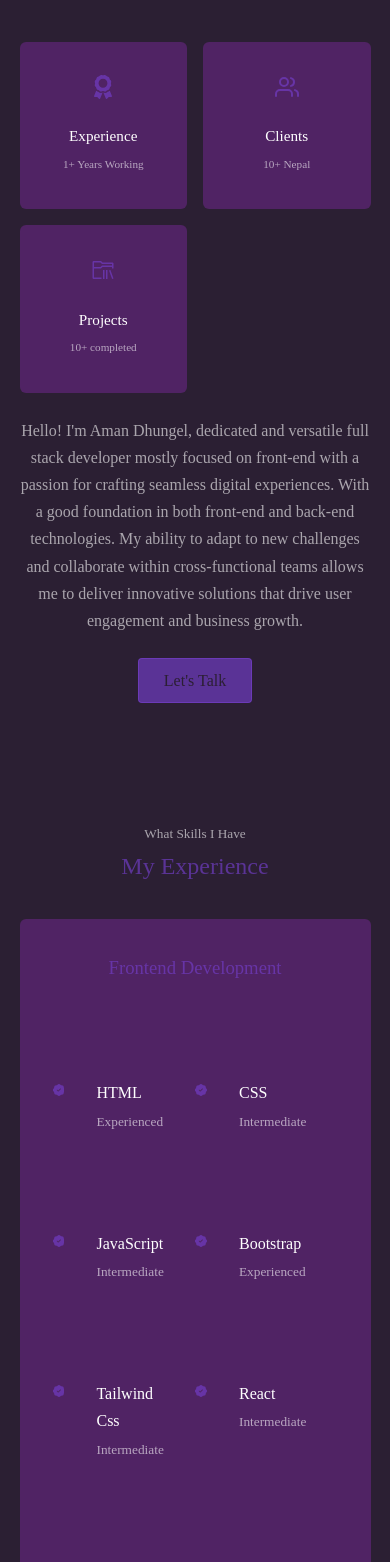
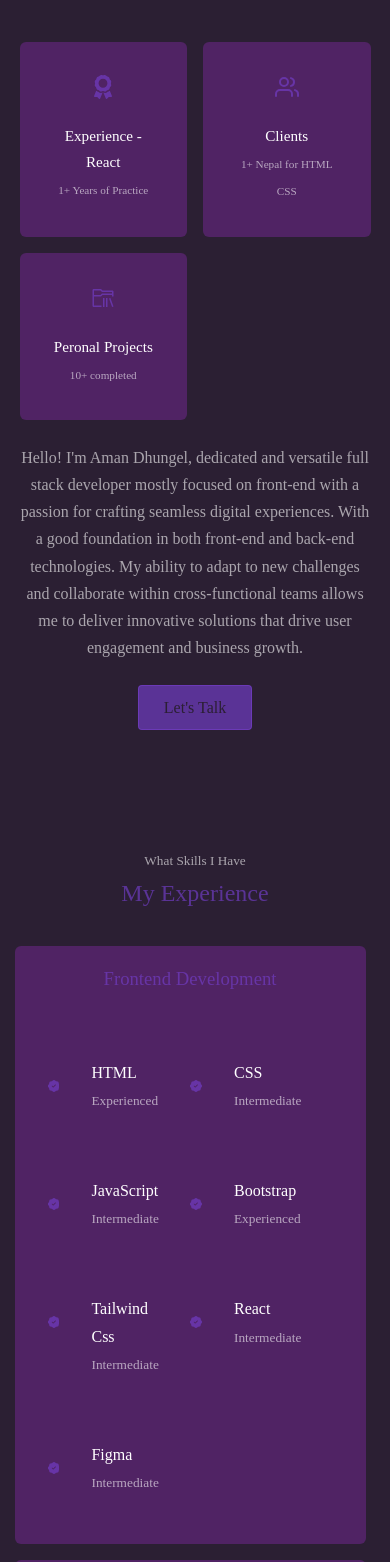
Before and after one commit to AmanDhungel/Portfolio, a React (Create React App) app: page / in a window 390 px wide. Shown: the part 1266-2828 px from the top of the page. Built offline with nearby package versions, Linux system fonts and the light colour scheme; a web font is replaced by a local one.

Commit message:
changes commited

```diff
--- a/public/index.html
+++ b/public/index.html
@@ -12,8 +12,8 @@
       homescreen on Android. See https://developers.google.com/web/fundamentals/engage-and-retain/web-app-manifest/
     -->
     <link rel="manifest" href="%PUBLIC_URL%/manifest.json" />
-    <link rel="shortcut icon" href="../src/assets/logo.png" />
-    <link rel="icon" href="../src/assets/logo.png" sizes="32x32">
+    <link rel="shortcut icon" href="logo.png" />
+    <link rel="icon" href="logo.png" sizes="32x32">
     <!--
       Notice the use of %PUBLIC_URL% in the tags above.
       It will be replaced with the URL of the `public` folder during the build.
@@ -23,7 +23,7 @@
       work correctly both with client-side routing and a non-root public URL.
       Learn how to configure a non-root public URL by running `npm run build`.
     -->
-    <title>Personal Portfolio Website</title>
+    <title>Dhungel Aman - Portfolio Website</title>
   </head>
 
   <body>
--- a/src/components/about/About.jsx
+++ b/src/components/about/About.jsx
@@ -23,19 +23,19 @@ const About = () => {
           <div className="about__cards">
             <article className="about__card">
               <FaAward className="about__icon" />
-              <h5>Experience</h5>
-              <small>1+ Years Working</small>
+              <h5>Experience - React</h5>
+              <small>1+ Years of Practice</small>
             </article>
 
             <article className="about__card">
               <FiUsers className="about__icon" />
               <h5>Clients</h5>
-              <small>10+ Nepal</small>
+              <small>1+ Nepal for HTML CSS</small>
             </article>
 
             <article className="about__card">
               <VscFolderLibrary className="about__icon" />
-              <h5>Projects</h5>
+              <h5>Peronal Projects</h5>
               <small>10+ completed</small>
             </article>
           </div>
--- a/src/components/experience/experience.css
+++ b/src/components/experience/experience.css
@@ -68,6 +68,14 @@
   }
   .experience__container div {
     width: 100%;
-    padding: 2rem 1rem;
+
+    padding: 1rem 1rem;
+  }
+
+  .experience__container  .experience__frontend{
+    margin-left: -5px;
+  }
+  .experience__container  .experience__backend{
+    margin-left: -5px;
   }
 }
--- a/src/components/footer/Footer.jsx
+++ b/src/components/footer/Footer.jsx
@@ -39,9 +39,6 @@ const Footer = () => {
         <a href="https::/instagram.com">
           <FiInstagram />
         </a>
-        <a href="https::/twitter.com">
-          <IoLogoTwitter />
-        </a>
       </div>
 
       <div className="footer__copyright">
--- a/src/components/portfolio/Portfolio.jsx
+++ b/src/components/portfolio/Portfolio.jsx
@@ -141,6 +141,21 @@ const Portfolio = () => {
             </a>
           </div>
         </article>
+
+        <article className="portfolio__item">
+          <div className="portfolio__item-image">
+            <img src="https://media.licdn.com/dms/image/D4E12AQHfSWXTymm4VA/article-cover_image-shrink_600_2000/0/1695299723277?e=2147483647&v=beta&t=k0oOD_n5zjaGevp72SKt4vFaW7DvHtrwbdIyb2eP0GA" alt="" />
+          </div>
+          <h3>HTML/CSS ShowCase - Portfolio</h3>
+          <div className="portfolio__item-cta">
+            <a href="https://github.com/AmanDhungel/Free-Code-Camp---HTML-CSS" className="btn">
+              Github
+            </a>
+            <a href="https://amandhungel.github.io/Free-Code-Camp---HTML-CSS/" className="btn btn-primary" target="_blank">
+              Live Demo
+            </a>
+          </div>
+        </article>
       </div>
     </section>
   );
--- a/src/styles.css
+++ b/src/styles.css
@@ -125,6 +125,9 @@ img {
 /* ======media queries for mobile(small devices) =========*/
 
 @media screen and (max-width: 600px) {
+  *{
+    max-width: 550px;
+  }
   .container {
     width: var(--container-width-sm);
   }
```
Also changed, not shown: public/logo.png (added), public/manifest.json (added), 16 other files (tests, documents, lock files or other folders).
